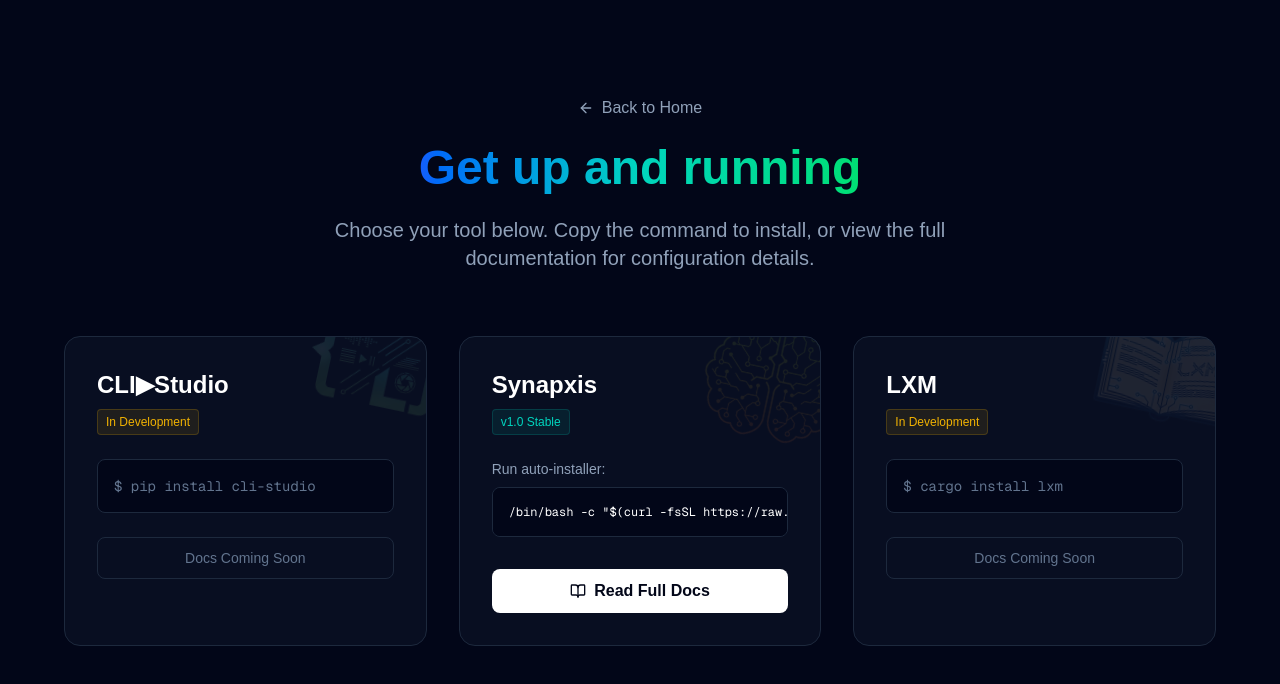
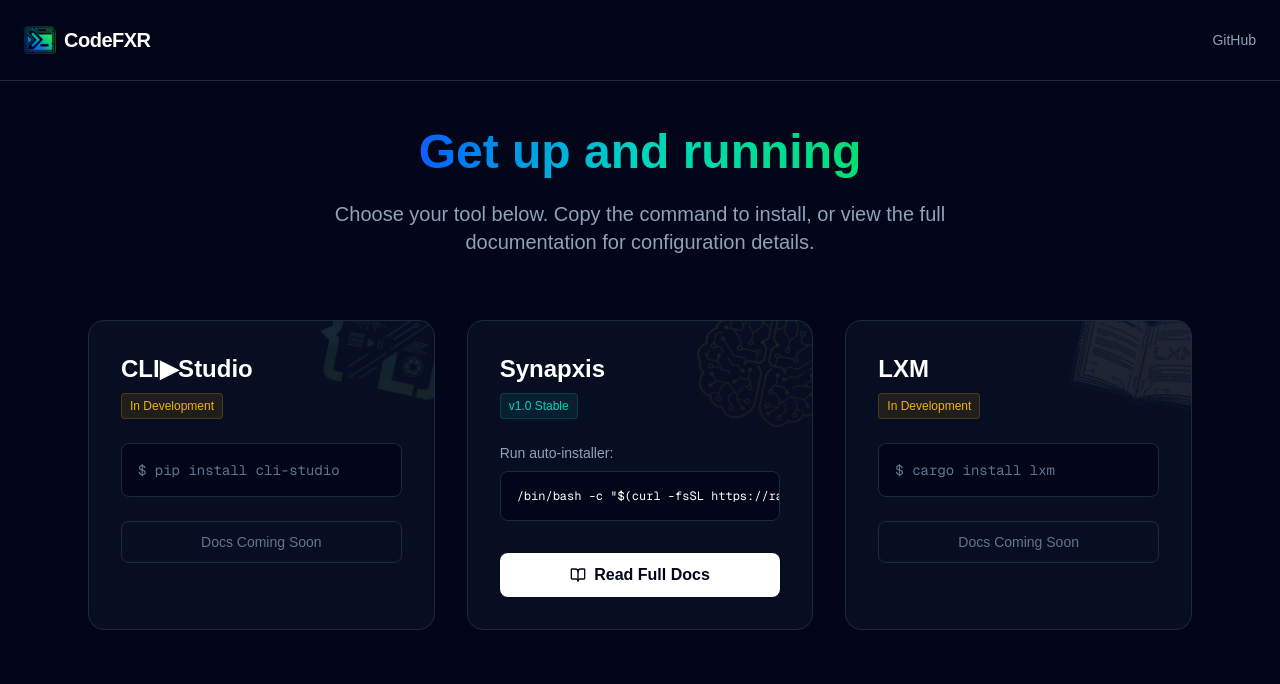
Before and after one commit to CodeFXR/codefxr.github.io, a Next.js app: page /get-started in a window 1280 px wide. Shown: the top 684 px of the page. Built offline with nearby package versions, Linux system fonts and the light colour scheme.

Commit message:
top nav bar in get started page

```diff
--- a/app/get-started/page.tsx
+++ b/app/get-started/page.tsx
@@ -1,17 +1,49 @@
 import Link from "next/link";
 import Image from "next/image";
-import { ArrowLeft, BookOpen } from "lucide-react";
+import { BookOpen } from "lucide-react";
 
 export default function GetStarted() {
   return (
-    <main className="min-h-screen bg-slate-950 text-white pt-24 px-6 pb-20">
-      <div className="max-w-6xl mx-auto">
+    <main className="min-h-screen bg-slate-950 text-white selection:bg-green-500 selection:text-slate-900 overflow-x-hidden">
+
+      {/* --- Navigation (Sticky) --- */}
+      <nav className="fixed top-0 z-50 w-full border-b border-slate-800 bg-slate-950/60 backdrop-blur-md">
+        <div className="flex items-center justify-between px-6 py-6 max-w-7xl mx-auto">
+
+          {/* Logo -> Links to Home */}
+          <Link href="/" className="flex items-center gap-2 group">
+            <div className="relative w-8 h-8">
+             <Image
+               src="/logo.png"
+               alt="CodeFXR Logo"
+               fill
+               className="object-contain"
+             />
+            </div>
+            <span className="text-xl font-bold tracking-tight group-hover:text-slate-200 transition-colors">CodeFXR</span>
+          </Link>
+
+          {/* Right Side Links */}
+          <div className="hidden md:flex gap-6 text-sm font-medium text-slate-400">
+            {/* Removed "Applications" link */}
+            <Link
+              href="https://github.com/CodeFXR/codefxr.github.io"
+              target="_blank"
+              rel="noopener noreferrer"
+              className="hover:text-blue-400 transition-colors"
+            >
+              GitHub
+            </Link>
+          </div>
+        </div>
+      </nav>
+
+      {/* --- Main Content --- */}
+      {/* pt-32 ensures content starts below the sticky nav */}
+      <div className="max-w-6xl mx-auto pt-32 px-6 pb-20">
 
         {/* Header */}
         <div className="text-center mb-16">
-          <Link href="/" className="inline-flex items-center text-slate-400 hover:text-white mb-6 transition-colors">
-            <ArrowLeft className="w-4 h-4 mr-2" /> Back to Home
-          </Link>
 
           {/* Gradient Title */}
           <h1 className="text-4xl md:text-5xl font-bold mb-6">
@@ -29,7 +61,6 @@
         <div className="grid md:grid-cols-3 gap-8">
 
           {/* 1. CLI-Studio Card (Green Theme) */}
-          {/* Removed hover:border-green-500/50. Kept only the shadow glow. */}
           <div className="bg-slate-900/50 border border-slate-800 rounded-2xl p-8 flex flex-col relative overflow-hidden group transition-all duration-300 hover:-translate-y-1 hover:shadow-[0_0_30px_-5px_rgba(34,197,94,0.3)]">
             {/* Watermark Logo */}
             <div className="absolute -top-6 -right-6 opacity-10 group-hover:opacity-30 transition-all duration-500 rotate-12 group-hover:rotate-0">
@@ -54,8 +85,7 @@
             </div>
           </div>
 
-          {/* 2. Synapxis Card (Amber Theme) */}
-          {/* Removed hover:border-amber-500/50. Kept only the shadow glow. */}
+          {/* 2. Synapxis Card (Amber Theme - Active) */}
           <div className="bg-slate-900/50 border border-slate-800 rounded-2xl p-8 flex flex-col relative overflow-hidden group transition-all duration-300 hover:-translate-y-1 hover:shadow-[0_0_30px_-5px_rgba(245,158,11,0.3)]">
             {/* Watermark Logo */}
             <div className="absolute -top-6 -right-6 opacity-10 group-hover:opacity-30 transition-all duration-500 rotate-12 group-hover:rotate-0">
@@ -85,7 +115,6 @@
           </div>
 
           {/* 3. LXM Card (Blue Theme) */}
-          {/* Removed hover:border-blue-500/50. Kept only the shadow glow. */}
           <div className="bg-slate-900/50 border border-slate-800 rounded-2xl p-8 flex flex-col relative overflow-hidden group transition-all duration-300 hover:-translate-y-1 hover:shadow-[0_0_30px_-5px_rgba(59,130,246,0.3)]">
             {/* Watermark Logo */}
             <div className="absolute -top-6 -right-6 opacity-10 group-hover:opacity-30 transition-all duration-500 rotate-12 group-hover:rotate-0">
```
